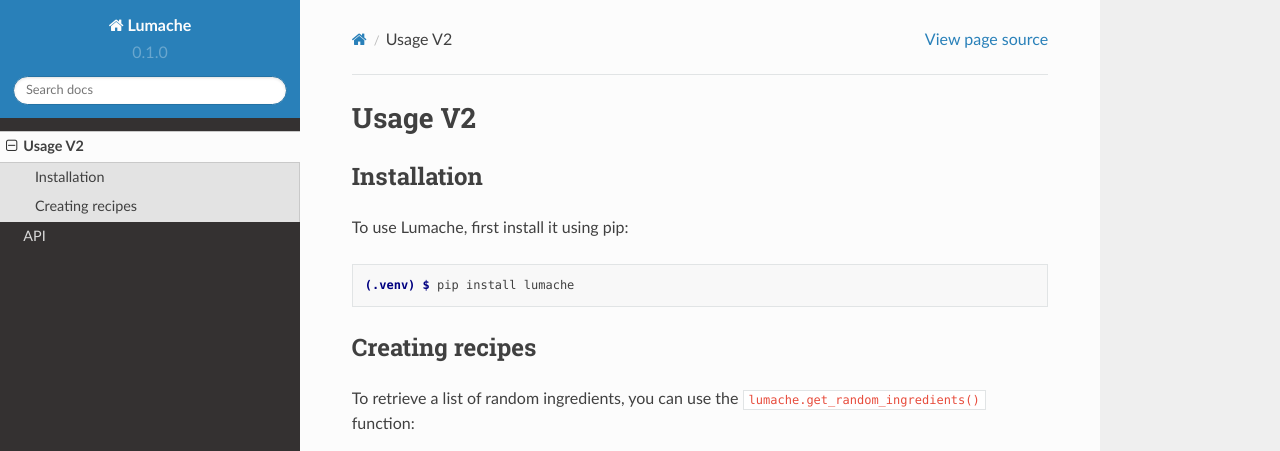
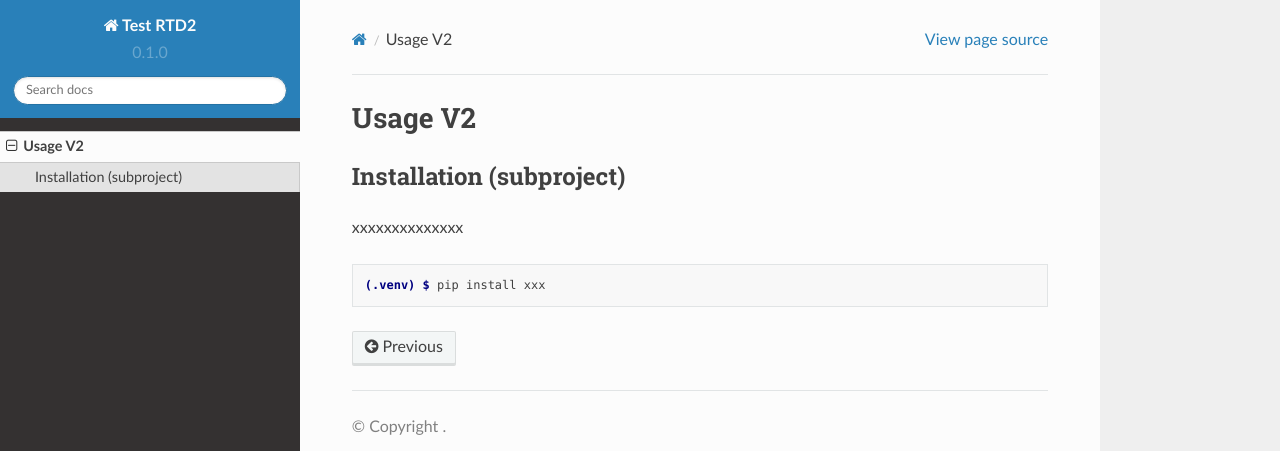
Before and after one commit to rjwills28/test_rtd2, a Sphinx documentation site: the page built from docs/source/usage.rst, in a window 1280 px wide and 1095 px high. Shown: the top 451 px of the window. Built offline with Sphinx 7.4.7 and the Read the Docs theme 2.0.0, drawn with Linux system fonts in a browser that asks for light colours; some of the changed text lies outside the part shown.

Commit message:
configure project

```diff
--- a/docs/source/conf.py
+++ b/docs/source/conf.py
@@ -2,9 +2,8 @@
 
 # -- Project information
 
-project = 'Lumache'
-copyright = '2021, Graziella'
-author = 'Graziella'
+project = 'Test RTD2'
+author = 'RJAW'
 
 release = '0.1'
 version = '0.1.0'
@@ -20,8 +19,7 @@ extensions = [
 ]
 
 intersphinx_mapping = {
-    'python': ('https://docs.python.org/3/', None),
-    'sphinx': ('https://www.sphinx-doc.org/en/master/', None),
+    'main': ('https://wajr-test-rtd1.readthedocs.io/en/latest/', None)
 }
 intersphinx_disabled_domains = ['std']
 
--- a/docs/source/usage.rst
+++ b/docs/source/usage.rst
@@ -3,31 +3,11 @@
 
 .. _installation:
 
-Installation
-------------
+Installation (subproject)
+-------------------------
 
-To use Lumache, first install it using pip:
+xxxxxxxxxxxxxx
 
 .. code-block:: console
 
-   (.venv) $ pip install lumache
-
-Creating recipes
-----------------
-
-To retrieve a list of random ingredients,
-you can use the ``lumache.get_random_ingredients()`` function:
-
-.. autofunction:: lumache.get_random_ingredients
-
-The ``kind`` parameter should be either ``"meat"``, ``"fish"``,
-or ``"veggies"``. Otherwise, :py:func:`lumache.get_random_ingredients`
-will raise an exception.
-
-.. autoexception:: lumache.InvalidKindError
-
-For example:
-
->>> import lumache
->>> lumache.get_random_ingredients()
-['shells', 'gorgonzola', 'parsley']
+   (.venv) $ pip install xxx
```
Also changed, not shown: docs/source/api.rst (deleted, +0 -7 lines), docs/source/index.rst (+4 -13 lines).
